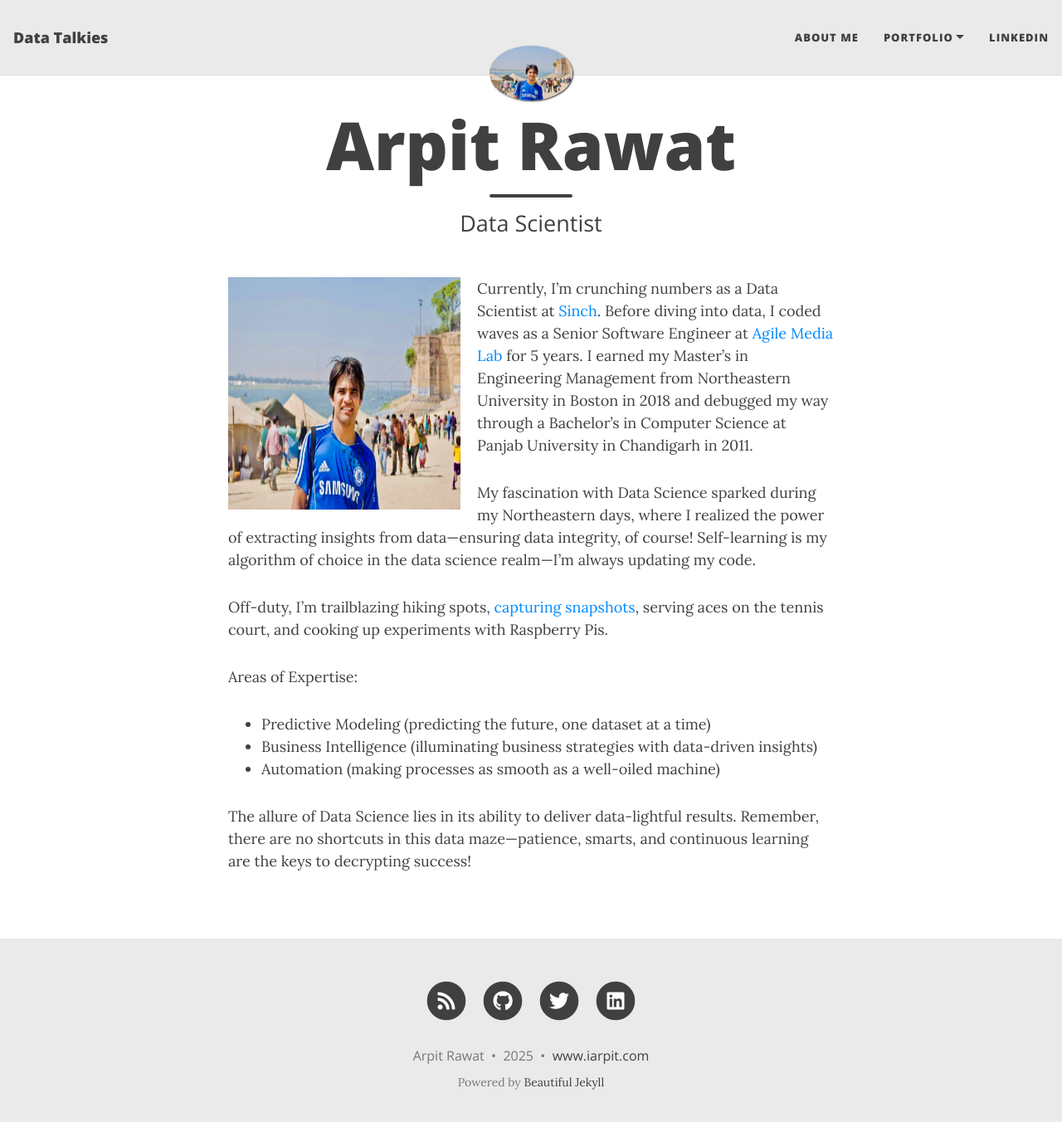
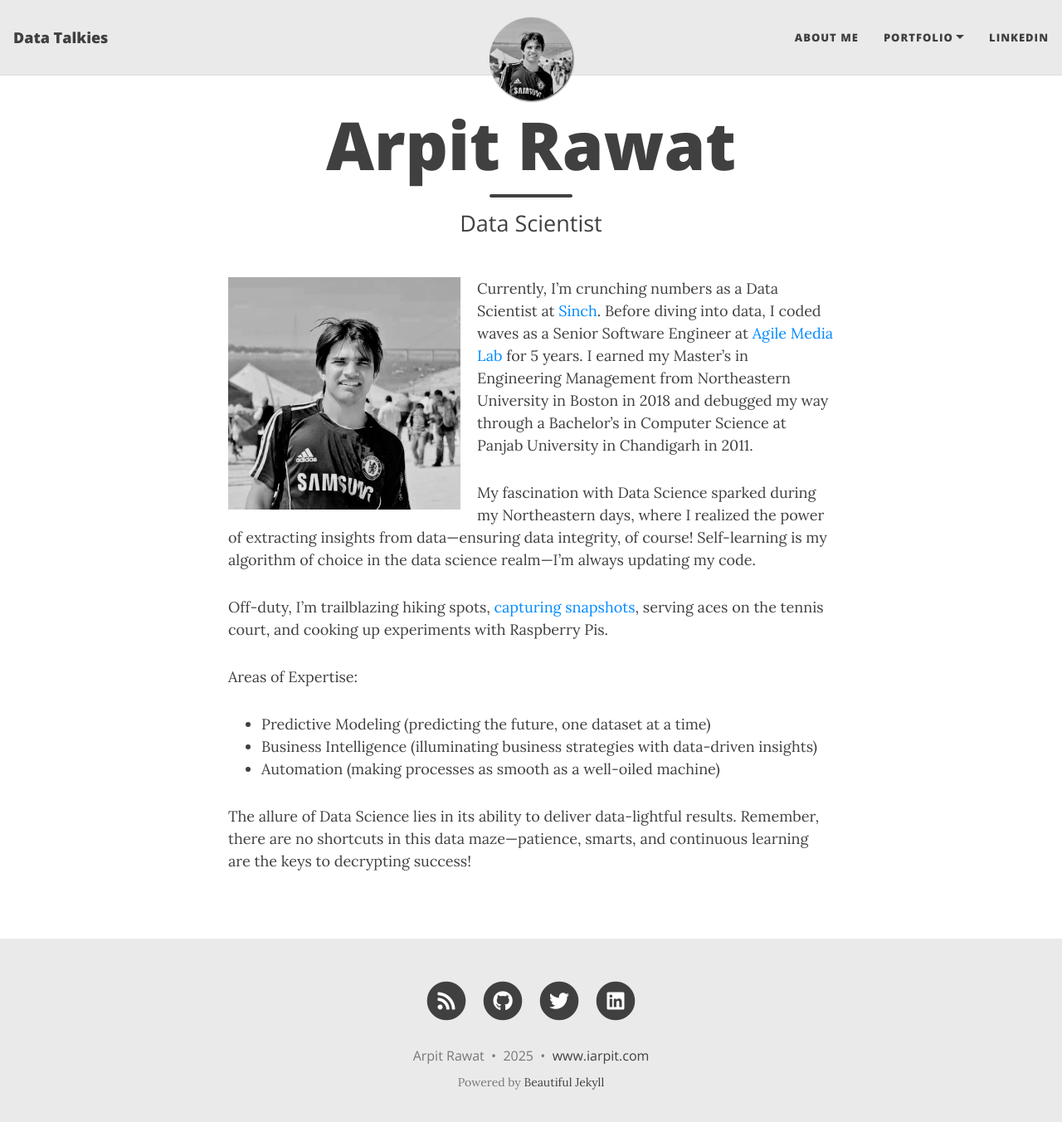
Before and after one commit to arpitHub/arpithub.github.io, a Jekyll site: the page built from aboutme.md, in a window 1280 px wide and 1365 px high. Shown: the top 1352 px of the window at 83% size. Built offline with Jekyll 4.4.1, drawn with Linux system fonts in a browser that asks for light colours; nearby versions of some CDN libraries.

Commit message:
new prof pic

```diff
--- a/_config.yml
+++ b/_config.yml
@@ -27,7 +27,7 @@ navbar-links:
 
 # Image to show in the navigation bar - works best with a square image
 # Remove this parameter if you don't want an image in the navbar
-avatar: "/assets/img/me.jpg"
+avatar: "/assets/img/me.jpeg"
 
 # By default, the image is cut into a circle. You can disable this behaviour by setting 'round-avatar: false'
 round-avatar: true
--- a/aboutme.md
+++ b/aboutme.md
@@ -4,7 +4,7 @@ title: Arpit Rawat
 subtitle: Data Scientist
 ---
 
-<img  width = "280" height = "280" style="float:left; margin-right: 20px;" src="/assets/img/me.jpg" >
+<img  width = "280" height = "280" style="float:left; margin-right: 20px;" src="/assets/img/me.jpeg" >
 
 Currently, I'm crunching numbers as a Data Scientist at [Sinch](https://www.sinch.com). Before diving into data, I coded waves as a Senior Software Engineer at [Agile Media Lab](https://www.crunchbase.com/organization/weblogs-sl) for 5 years. I earned my Master’s in Engineering Management from Northeastern University in Boston in 2018 and debugged my way through a Bachelor’s in Computer Science at Panjab University in Chandigarh in 2011.
 
```
Also changed, not shown: assets/img/me.jpeg, assets/img/me1.jpeg (added).
